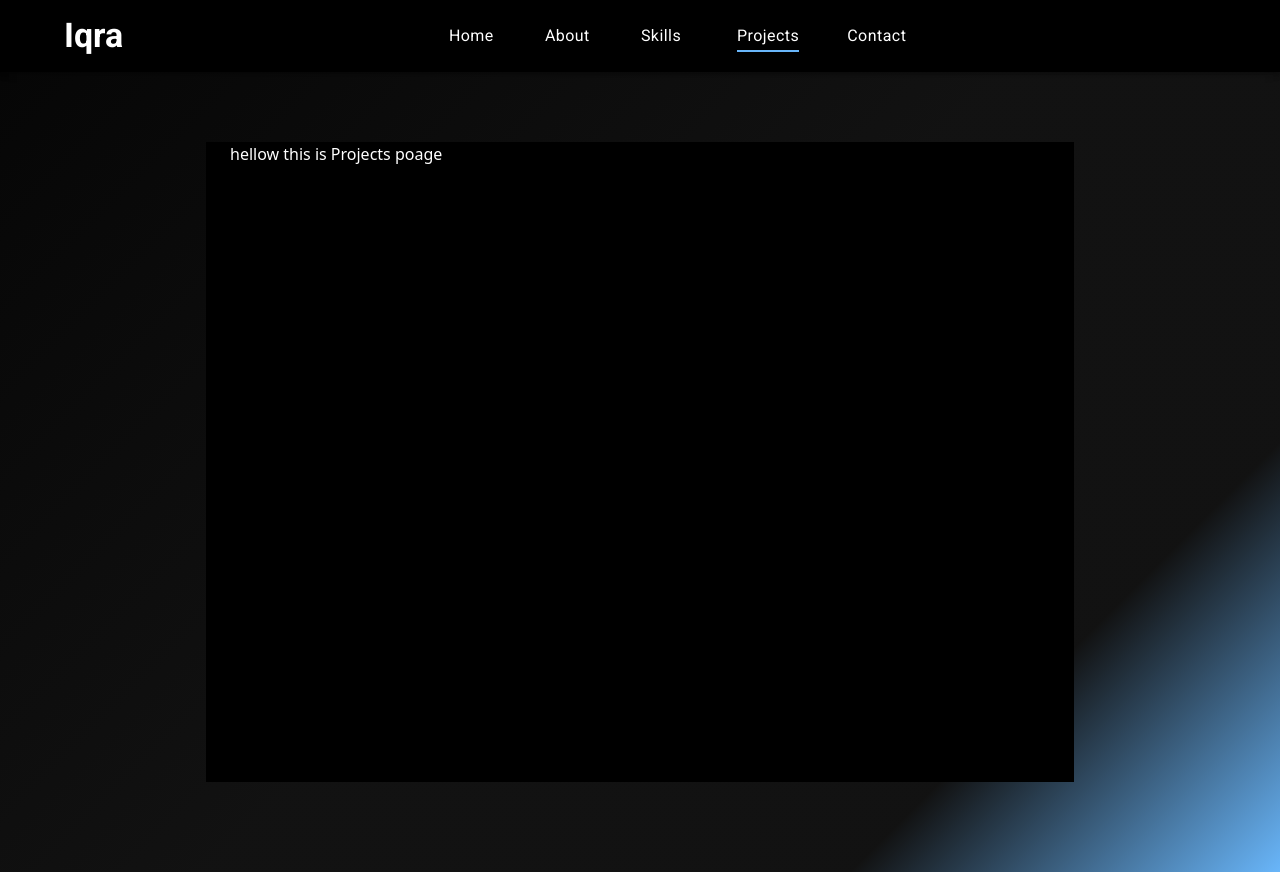
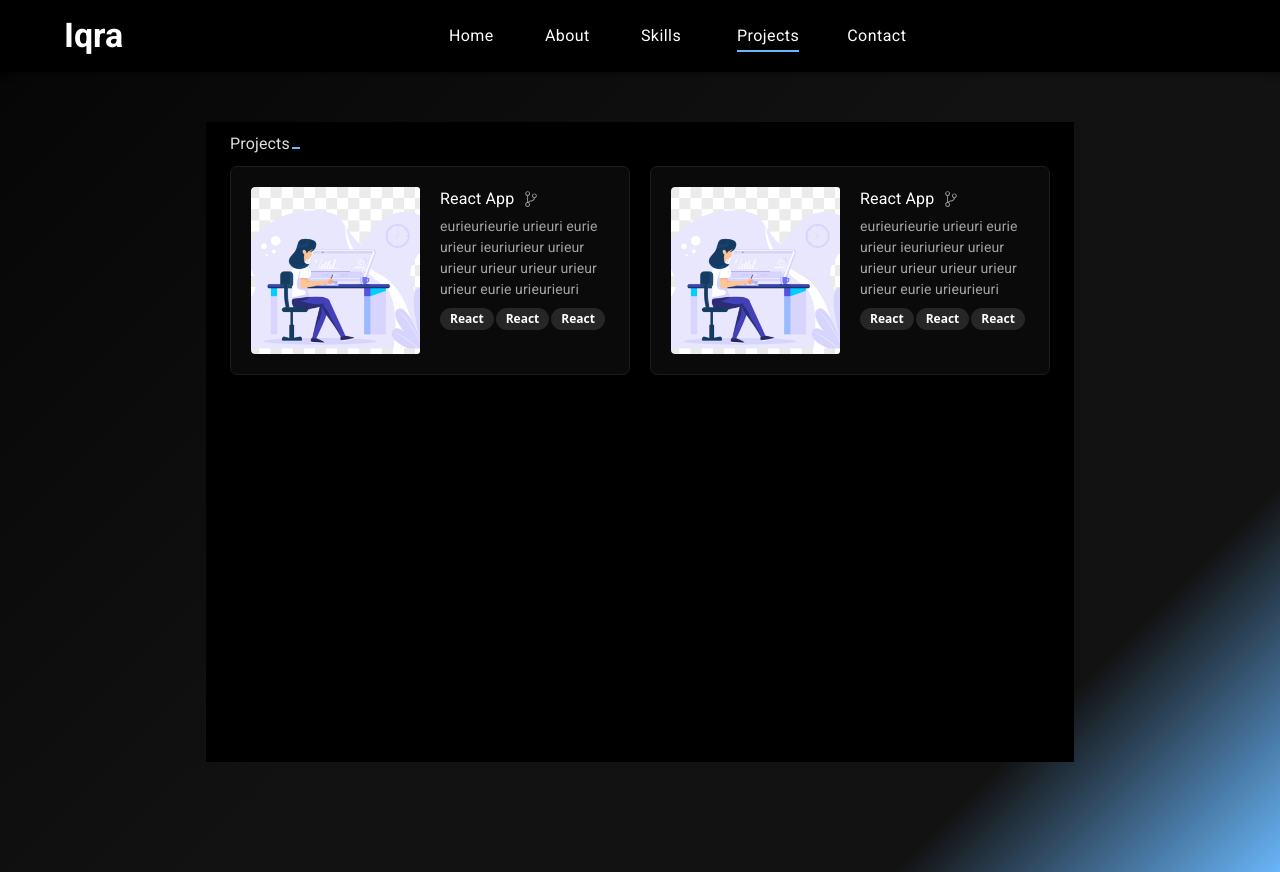
Before and after one commit to Iqra562/IqrasPortfolio, a React (Vite) app in the folder iqra-portfolio/: page /projects in a window 1280 px wide. Built offline with nearby package versions, Linux system fonts and the light colour scheme.

Commit message:
project section res

```diff
--- /dev/null
+++ b/iqra-portfolio/src/components/CommonHeader/CommonHeader.jsx
@@ -0,0 +1,34 @@
+import React from "react";
+import { Box, styled, Typography } from "@mui/material";
+
+const HeadingBox = styled(Box)({
+  position: "relative",
+  top: "10px",
+  display: "flex",
+  alignItems:"center"
+});
+
+const styles = {
+  heading: {
+    display: "inline-block",
+    width: "25%",
+    height: "2px",
+    backgroundColor: "#69b6fa",
+    marginTop:"8px",
+    marginLeft:"2px"
+
+  },
+};
+
+function CommonHeader({ PageName }) {
+  return (
+    <HeadingBox>
+      <Typography style={{ color: "#dedede" }} className="heading">
+        {PageName}
+      </Typography>
+        <span style={{ ...styles.heading, width: "1%" }}></span>
+    </HeadingBox>
+  );
+}
+
+export default CommonHeader;
--- a/iqra-portfolio/src/components/SectionDesign/SectionDesign.jsx
+++ /dev/null
@@ -1,25 +0,0 @@
-import React from 'react';
-import { Box, Container, styled } from '@mui/material';
-
- const AppContainer = styled(Container)(({ theme }) => ({
-  height: '80vh',
-  width:"70%",
-  backgroundColor: theme.palette.primary.main,
-  marginTop:"50px",
-}));
-
-function SectionDesign() {
-  return (
-    <Box style={{
-      height:"80vh"
-    }}>
-
-    <AppContainer maxWidth="xl" sx={{ backgroundColor: '', }}>
-      HELLO
-      <div className='' style={{height:""}}></div>
-    </AppContainer>
-    </Box>
-  );
-}
-
-export default SectionDesign;
--- a/iqra-portfolio/src/pages/About/About.jsx
+++ b/iqra-portfolio/src/pages/About/About.jsx
@@ -1,6 +1,7 @@
 import { Box, Container, styled, Typography } from "@mui/material";
 import React from "react";
-
+import CommonHeader from "../../components/CommonHeader/CommonHeader";
+import computerGijrl from '../../assets/Images/computerGirl.png'
 const AppContainer = styled(Container)(({ theme }) => ({
   width: "70%",
   backgroundColor: theme.palette.primary.main,
@@ -8,41 +9,35 @@ const AppContainer = styled(Container)(({ theme }) => ({
   minHeight: "80vh",
   // marginBottom: "100px"
 }));
-const HeadingBox = styled(Box)({
-  position: "relative",
-  top: "10px",
 
-});
-const styles = {
-    heading: {
-      color: "#dedede",
-      position: "relative",
-      display: "inline-block",
-      '::after': {
-        content: '""',
-        display: "block",
-        width: "25%",
-        height: "2px",
-        backgroundColor: "#69b6fa",
-        position: "absolute",
-        bottom: "6px",
-        left: "41px",
-        marginLeft:"10%"
-      },
-    },
-  };
 
 
 function About(){
     return(
       <AppContainer>
-<Container disableGutters>
-<HeadingBox>
+<Container disableGutters style={{backgroundColor:""}}>
 
-<Typography sx={styles.heading} className="heading">
-  About
+<CommonHeader PageName="About"/>
+<Box sx={{
+  display:"flex",
+  justifyContent:"space-between"
+}}>
+<Box sx={{
+  width:"30%",
+  backgroundColor:"red"
+}}>
+<Typography>
+  Iqra_
 </Typography>
-</HeadingBox>
+</Box>
+<Box sx={{
+  width:"30%",
+  backgroundColor:"red"
+}}>
+j
+</Box>
+</Box>
+
 </Container>
       </AppContainer>
     )
--- a/iqra-portfolio/src/pages/Layout/Layout.css
+++ b/iqra-portfolio/src/pages/Layout/Layout.css
@@ -4,7 +4,7 @@
     padding: 0;
     /* height: 100vh; */
     /* background: linear-gradient(135deg, hsla(0, 0%, 2%, 1) 0%, hsla(0, 0%, 7%, 1) 50%, hsla(0, 0%, 7%, 1) 80%, hsla(211, 100%, 53%, 1) 100%); */
-    background: linear-gradient(135deg, hsla(0, 0%, 2%, 1) 0%, hsla(0, 0%, 7%, 1) 50%, hsla(0, 0%, 7%, 1) 80%, rgb(105, 182, 250) 100%);
+    background: linear-gradient(135deg, hsla(0, 0%, 2%, 1) 0%, hsla(0, 0%, 7%, 1) 50%, hsla(0, 0%, 7%, 1) 82%, rgb(105, 182, 250) 100%);
 }
 
 .main {
--- a/iqra-portfolio/src/pages/Layout/Layout.jsx
+++ b/iqra-portfolio/src/pages/Layout/Layout.jsx
@@ -1,8 +1,6 @@
 import { Outlet } from "react-router-dom";
 import ResponsiveAppBar from "../../components/ResponsiveAppBar/ResponsiveAppBar";
 import './Layout.css'
-import { Container } from "@mui/material";
-import SectionDesign from "../../components/SectionDesign/SectionDesign";
 function Layout(){
 return(
     <>
--- a/iqra-portfolio/src/pages/Projects/Projects.jsx
+++ b/iqra-portfolio/src/pages/Projects/Projects.jsx
@@ -1,26 +1,287 @@
-import React from 'react';
-import { Box, Container, styled } from '@mui/material';
-
- const AppContainer = styled(Container)(({ theme }) => ({
-  height: '80vh',
-  width:"70%",
+import React, { useState } from "react";
+import { Box, Card, CardContent, CardMedia, colors, Container, IconButton, Link, styled, Typography } from "@mui/material";
+import CommonHeader from "../../components/CommonHeader/CommonHeader";
+import myimage from "../../assets/Images/computerGirl.png"
+import { HiLink } from "react-icons/hi";
+import { IoIosGitBranch } from "react-icons/io";
+const AppContainer = styled(Container)(({ theme }) => ({
+  width: "70%",
   backgroundColor: theme.palette.primary.main,
-  marginTop:"50px",
+  marginTop: "30px",
+  minHeight: "80vh",
 }));
 
+
+const StyledCard= styled(Box)({
+  position:"relative",
+  width:"100%",
+  // height:"1200px",
+  borderRadius:"3px",
+  overflow:"hidden",
+  "&:hover .overlay":{
+    opacity :0.9
+  }
+
+
+})
+
+const CardOverlay=styled(Box)({
+  position:"absolute",
+  top:0,
+  left:0,
+  backgroundColor:"#000",
+ width:"100%",
+ height:"100%",
+ display:"flex",
+ justifyContent:"center",
+ alignItems:"center",
+ opacity:0,
+ transition: "opacity 0.9s ease"
+})
+
+const ProjectContainer=styled(Box)(({theme})=>({
+
+  border:`1px solid #1c1c1c`,
+  borderRadius:"7px",
+  width:'50%',
+        backgroundColor:"#0a0a0a",
+        padding:"20px",
+        [theme.breakpoints.up('xs')]: {
+          width: '100%',
+        },
+        [theme.breakpoints.up('sm')]: {
+          width: '100%',
+        },
+        [theme.breakpoints.up('md')]: {
+          width: '50%',
+        },
+        [theme.breakpoints.up('lg')]: {
+          width: '50%',
+        },
+
+
+      }))
 function Projects() {
+
+
   return (
-    <Box style={{
-      height:"80vh"
-    }}>
+    <AppContainer>
+      <Container disableGutters>
+        <CommonHeader PageName="Projects" />
+        <Box sx={{marginTop:"20px",paddingBottom:"20px",display:"flex",   flexDirection: {
+          xs: 'column',
+          sm: 'column',
+          md: 'row',
+          lg: 'row',
+        },gap:"20px"}}>
+       <ProjectContainer sx={{
 
-    <AppContainer maxWidth="xl" sx={{ backgroundColor: '', }}>
-      <h2 style={{color:"white"}}>
-        hellow this is Projects poage
-      </h2>
-      <div className='' style={{height:""}}></div>
+       }}>
+    <Card   sx={{
+        display: 'flex',
+        flexDirection: {
+          xs: 'column',
+          sm: 'row',
+          md: 'row',
+          lg: 'row',
+        },
+        gap: '20px',
+        backgroundColor: 'inherit',
+        boxShadow: 'none',
+      }}>
+
+
+       <StyledCard>
+          <CardMedia
+          component="img"
+          height="200"
+          image={myimage}
+          alt="Frontend Developer"
+          style={{
+            height:"100%",
+            objectFit:"cover"
+          }}
+          />
+          <CardOverlay className="overlay">
+<IconButton
+   component="a"
+   href="https://github.com/Iqra562"
+   target="_blank"
+   rel="noopener noreferrer"
+disableRipple={true}
+>
+<HiLink style={{color:"#979191"}}/>
+</IconButton>
+          </CardOverlay>
+
+
+          </StyledCard>
+
+        <CardContent sx={{
+          color:"white",
+          padding:0,
+          width:"100%",
+
+        }}>
+     <Box sx={{display:"flex"}}>
+
+        <Typography>
+        <Link
+        href="https://your-link.com"
+        target="_blank"
+        rel="noopener noreferrer"
+        sx={{
+          textDecoration: 'none',
+          color: 'inherit',
+          '&:hover': {
+            textDecoration: 'underline',
+          },
+        }}
+      >
+        React App
+      </Link>
+
+        </Typography>
+        <IconButton
+   component="a"
+   href="https://github.com/Iqra562"
+   target="_blank"
+   rel="noopener noreferrer"
+disableRipple={true}
+sx={{marginTop:"-5px"}}
+
+>
+<IoIosGitBranch fontSize="large" style={{color:"#979191"}}/>
+</IconButton>
+        </Box>
+        <Typography sx={{
+          color:"#a3a3a3",
+          fontSize:"14px"
+        }}>
+        eurieurieurie urieuri eurie urieur ieuriurieur urieur urieur urieur urieur urieur urieur eurie urieurieuri
+        </Typography>
+
+        <Box sx={{display:"flex",gap:"2px",flexWrap:"wrap",marginTop:"8px"}}>
+          <Box sx={{backgroundColor:"#272626",fontWeight:"bold",display:"inline-block",paddingTop:"2px",paddingBottom:"2px",paddingLeft:"10px",paddingRight:"10px",justifyContent:"center",borderRadius:"20px",fontSize:"12px"}}>React</Box>
+          <Box sx={{backgroundColor:"#272626",fontWeight:"bold",display:"inline-block",paddingTop:"2px",paddingBottom:"2px",paddingLeft:"10px",paddingRight:"10px",justifyContent:"center",borderRadius:"20px",fontSize:"12px"}}>React</Box>
+          <Box sx={{backgroundColor:"#272626",fontWeight:"bold",display:"inline-block",paddingTop:"2px",paddingBottom:"2px",paddingLeft:"10px",paddingRight:"10px",justifyContent:"center",borderRadius:"20px",fontSize:"12px"}}>React</Box>
+        </Box>
+          </CardContent>
+    </Card>
+
+
+
+
+       </ProjectContainer>
+
+       <ProjectContainer sx={{
+
+       }}>
+    <Card   sx={{
+        display: 'flex',
+        flexDirection: {
+          xs: 'column',
+          sm: 'row',
+          md: 'row',
+          lg: 'row',
+        },
+        gap: '20px',
+        backgroundColor: 'inherit',
+        boxShadow: 'none',
+      }}>
+
+
+       <StyledCard>
+          <CardMedia
+          component="img"
+          height="200"
+          image={myimage}
+          alt="Frontend Developer"
+          style={{
+            height:"100%",
+            objectFit:"cover"
+          }}
+          />
+          <CardOverlay className="overlay">
+<IconButton
+   component="a"
+   href="https://github.com/Iqra562"
+   target="_blank"
+   rel="noopener noreferrer"
+disableRipple={true}
+>
+<HiLink style={{color:"#979191"}}/>
+</IconButton>
+          </CardOverlay>
+
+
+          </StyledCard>
+
+        <CardContent sx={{
+          color:"white",
+          padding:0,
+          width:"100%",
+
+        }}>
+     <Box sx={{display:"flex"}}>
+
+        <Typography>
+        <Link
+        href="https://your-link.com"
+        target="_blank"
+        rel="noopener noreferrer"
+        sx={{
+          textDecoration: 'none',
+          color: 'inherit',
+          '&:hover': {
+            textDecoration: 'underline',
+          },
+        }}
+      >
+        React App
+      </Link>
+
+        </Typography>
+        <IconButton
+   component="a"
+   href="https://github.com/Iqra562"
+   target="_blank"
+   rel="noopener noreferrer"
+disableRipple={true}
+sx={{marginTop:"-5px"}}
+
+>
+<IoIosGitBranch fontSize="large" style={{color:"#979191"}}/>
+</IconButton>
+        </Box>
+        <Typography sx={{
+          color:"#a3a3a3",
+          fontSize:"14px"
+        }}>
+        eurieurieurie urieuri eurie urieur ieuriurieur urieur urieur urieur urieur urieur urieur eurie urieurieuri
+        </Typography>
+
+        <Box sx={{display:"flex",gap:"2px",flexWrap:"wrap",marginTop:"8px"}}>
+          <Box sx={{backgroundColor:"#272626",fontWeight:"bold",display:"inline-block",paddingTop:"2px",paddingBottom:"2px",paddingLeft:"10px",paddingRight:"10px",justifyContent:"center",borderRadius:"20px",fontSize:"12px"}}>React</Box>
+          <Box sx={{backgroundColor:"#272626",fontWeight:"bold",display:"inline-block",paddingTop:"2px",paddingBottom:"2px",paddingLeft:"10px",paddingRight:"10px",justifyContent:"center",borderRadius:"20px",fontSize:"12px"}}>React</Box>
+          <Box sx={{backgroundColor:"#272626",fontWeight:"bold",display:"inline-block",paddingTop:"2px",paddingBottom:"2px",paddingLeft:"10px",paddingRight:"10px",justifyContent:"center",borderRadius:"20px",fontSize:"12px"}}>React</Box>
+        </Box>
+          </CardContent>
+    </Card>
+
+
+
+
+       </ProjectContainer>
+
+
+
+
+
+
+        </Box>
+      </Container>
     </AppContainer>
-    </Box>
   );
 }
 
--- a/iqra-portfolio/src/pages/Skills/Skills.jsx
+++ b/iqra-portfolio/src/pages/Skills/Skills.jsx
@@ -2,6 +2,8 @@
  import "./Skills.css"
 import CustomBox from "./CustomBox";
 import  {skillIcons}  from "./SkillData";
+import CommonHeader from "../../components/CommonHeader/CommonHeader";
+
 const AppContainer = styled(Container)(({ theme }) => ({
   width: "70%",
   backgroundColor: theme.palette.primary.main,
@@ -9,45 +11,14 @@ const AppContainer = styled(Container)(({ theme }) => ({
   minHeight: "80vh",
   // marginBottom: "100px"
 }));
-const HeadingBox = styled(Box)({
-  position: "relative",
-  top: "10px",
-
-});
-
-
-const styles = {
-  heading: {
-    color: "#dedede",
-    position: "relative",
-    display: "inline-block",
-    '::after': {
-      content: '""',
-      display: "block",
-      width: "25%",
-      height: "2px",
-      backgroundColor: "#69b6fa",
-      position: "absolute",
-      bottom: "6px",
-      left: "41px",
-      marginLeft:"10%"
-
-    },
-  },
-};
-
 
 
 function Skills() {
   return (
     <AppContainer>
       <Container disableGutters>
-        <HeadingBox>
+        <CommonHeader PageName="Skills"/>
 
-          <Typography sx={styles.heading} className="heading">
-            Skills
-          </Typography>
-        </HeadingBox>
         <Box sx={{backgroundColor:"", display: "flex",justifyContent:"flex-start" ,flexWrap:"wrap",gap:"20px",marginTop:"10px"}}>
 {
    skillIcons.map((item,index)=>(
```
Also changed, not shown: iqra-portfolio/src/pages/Projects/CustomProjectDiv.jsx (added, +8 -0 lines), iqra-portfolio/src/assets/Images/computerGirl.png (renamed from iqra-portfolio/src/pages/About/computerGirl.png).
